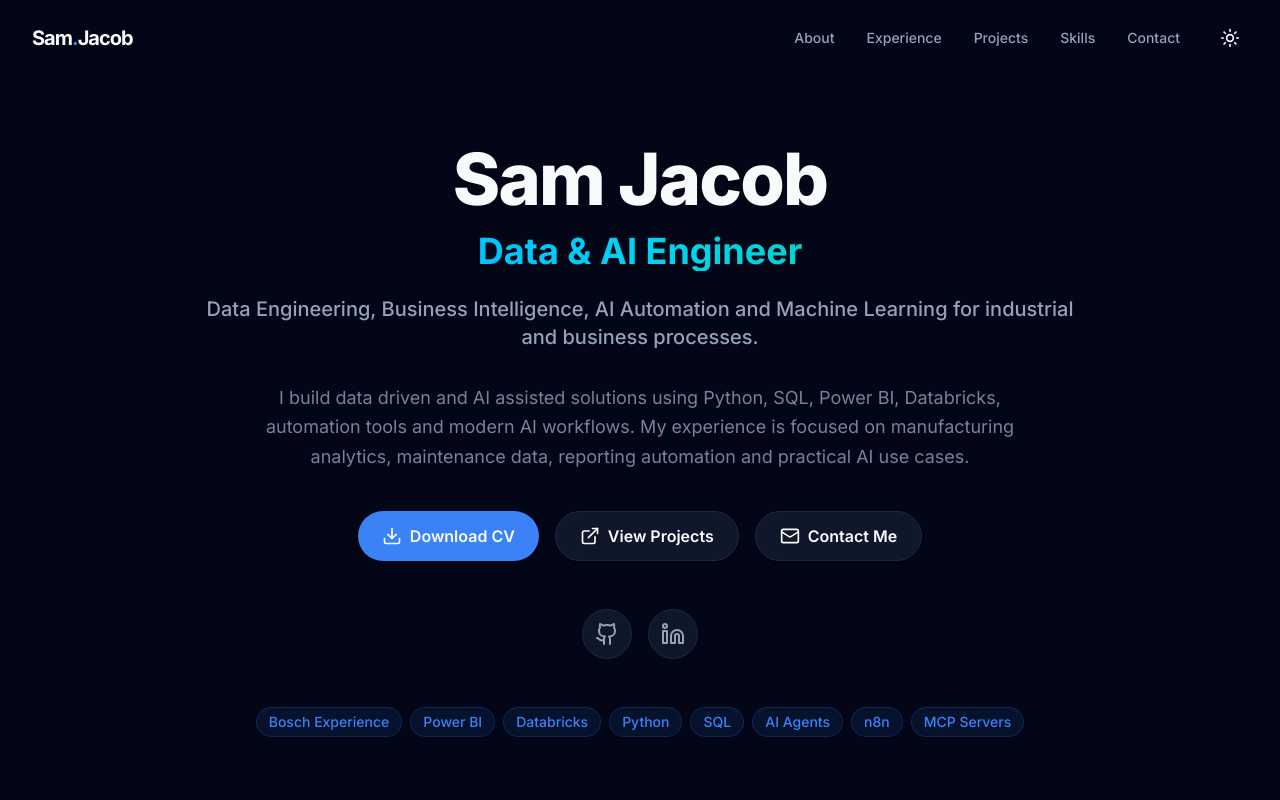
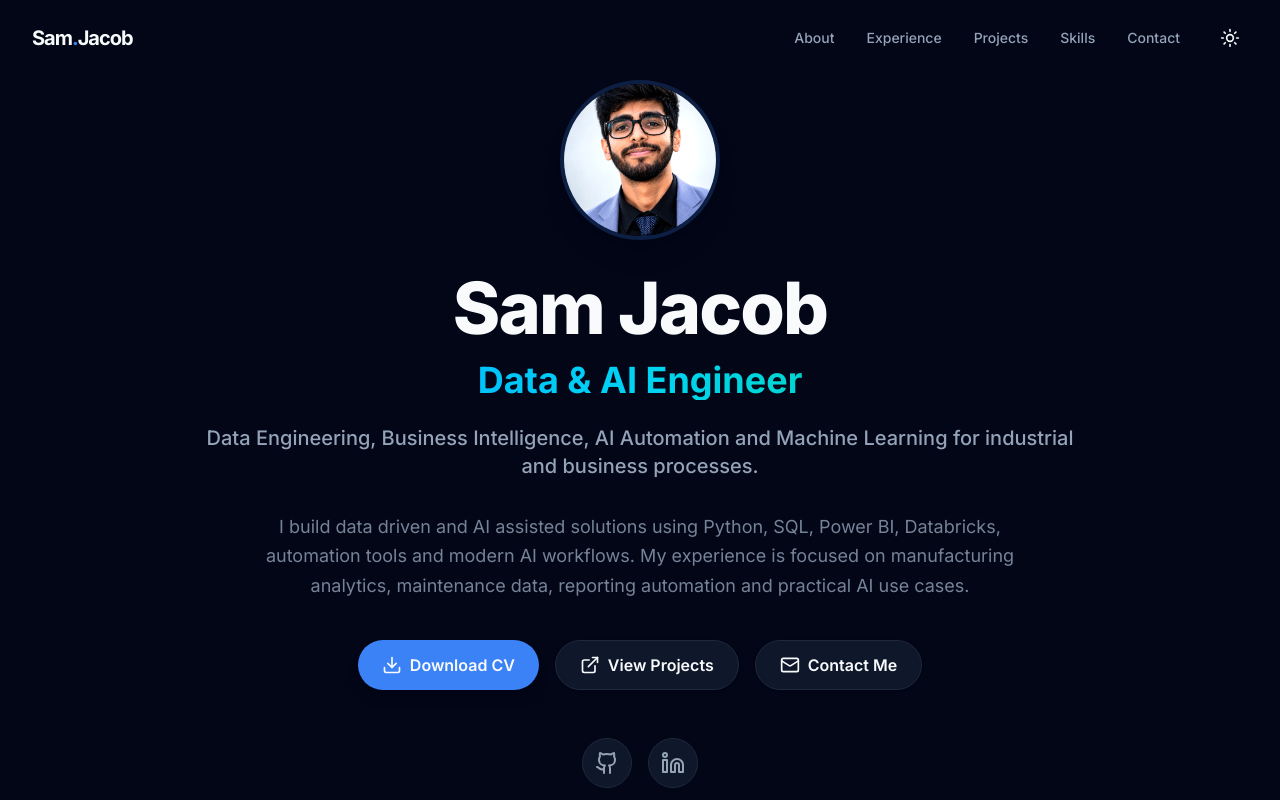
Before and after one commit to jacobsrepo/MyProfile, a Next.js app: page / in a window 1280 px wide. Shown: the top 800 px of the page. Built offline with nearby package versions, Linux system fonts and the light colour scheme.

Commit message:
Add profile picture

```diff
--- a/src/components/Hero.tsx
+++ b/src/components/Hero.tsx
@@ -4,6 +4,7 @@ import { motion } from "framer-motion";
 import { profileData } from "@/data/profile";
 import { Download, ExternalLink, Mail } from "lucide-react";
 import Link from "next/link";
+import Image from "next/image";
 
 export default function Hero() {
   return (
@@ -14,9 +15,25 @@ export default function Hero() {
       <div className="max-w-7xl mx-auto px-4 sm:px-6 lg:px-8 w-full relative z-10">
         <div className="text-center max-w-4xl mx-auto">
           <motion.div
+            initial={{ opacity: 0, scale: 0.9 }}
+            animate={{ opacity: 1, scale: 1 }}
+            transition={{ duration: 0.5 }}
+            className="flex justify-center mb-8"
+          >
+            <div className="relative w-32 h-32 md:w-40 md:h-40 rounded-full overflow-hidden border-4 border-primary/20 shadow-xl mx-auto">
+              <Image
+                src="/profile_pic.png"
+                alt={profileData.hero.name}
+                fill
+                className="object-cover"
+                priority
+              />
+            </div>
+          </motion.div>
+          <motion.div
             initial={{ opacity: 0, y: 20 }}
             animate={{ opacity: 1, y: 0 }}
-            transition={{ duration: 0.5 }}
+            transition={{ duration: 0.5, delay: 0.1 }}
           >
             <h1 className="text-5xl md:text-7xl font-extrabold tracking-tight mb-4">
               {profileData.hero.name}
```
Also changed, not shown: public/profile_pic.png (added).
